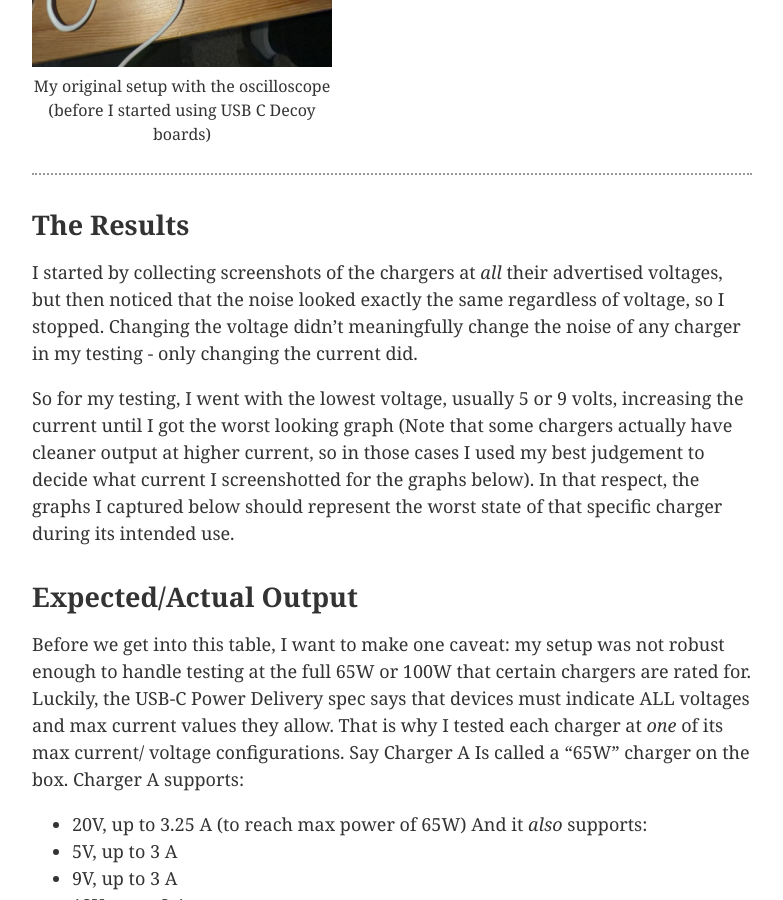
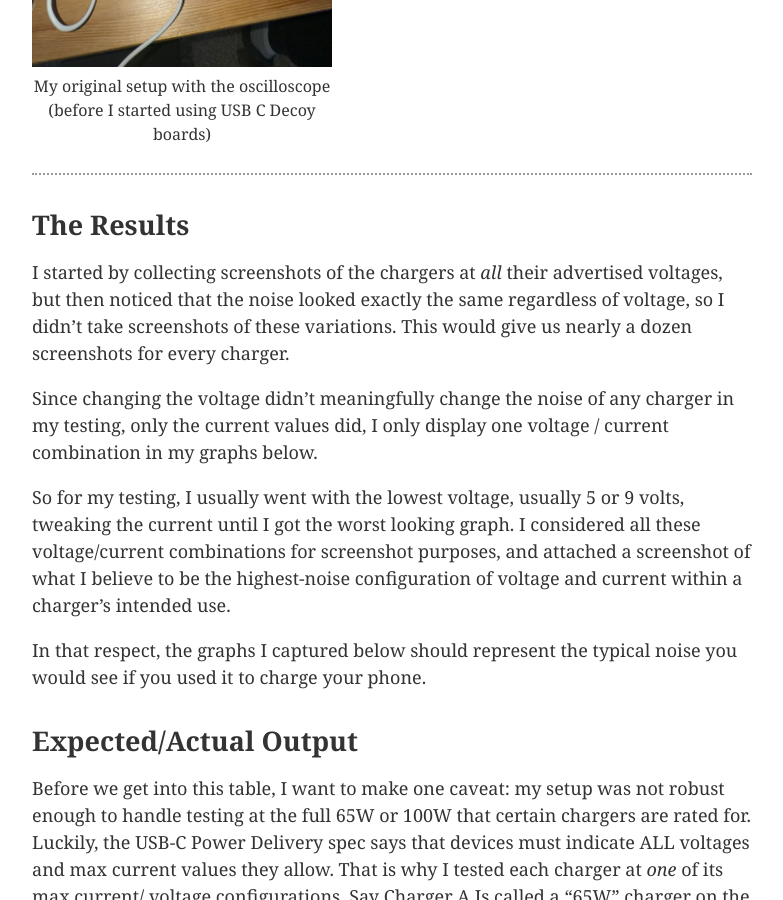
Before and after one commit to 0sps/sull1van.com, a Jekyll site: the page built from _posts/2026-01-19-a-dozen-chargers-in-the-lab.md, in a window 1280 px wide and 900 px high, scrolled down 3005 px. Shown: the whole window, without its empty margins (248-1031 px from the left). Built offline with Jekyll 4.4.1, drawn with Linux system fonts in a browser that asks for light colours.

Commit message:
Update 2026-01-19-a-dozen-chargers-in-the-lab.md

```diff
--- a/_posts/2026-01-19-a-dozen-chargers-in-the-lab.md
+++ b/_posts/2026-01-19-a-dozen-chargers-in-the-lab.md
@@ -89,7 +89,7 @@ devices:
     img1: "/assets/images/Counterfeit chinese outlet 1.png"
     img2: "/assets/images/Counterfeit chinese outlet 2.png"
     bg: "hsl(90, 32%, 93%)"
-    caption: "This was another charger that made me mad simply because of how good it is. It cost less than $10 and includes excellent power regulation. Low high-frequency noise and ripple. It also does a great job of providing the advertised power output. There is a bit of high-frequency ripple in the 50us graph, which I would be more concerned about if the voltage graph itself weren't great. Overall this is a solid charger to use."
+    caption: "This was another charger that surprised me simply because of how well it tested. It cost less than $10 and includes excellent power regulation. Low high-frequency noise and ripple. It also does a great job of providing the advertised power output. There is a bit of high-frequency ripple in the 50us graph, which I would be more concerned about if the voltage graph itself weren't great. I would still avoid this as its lack of any major certification means it could be made using cheap, poorly regulated components. But during my testing it worked just fine."
     rating: 4
     noise_rating: 4
     ripple_rating: 3
@@ -310,9 +310,13 @@ The Rigol DS1054Z was set up with its probe touching the positive terminal on th
 
 <!-- Introduce the interactive card viewer below. Something like "Scroll through the results below — click any card to expand the oscilloscope traces." -->
 
-I started by collecting screenshots of the chargers at *all* their advertised voltages, but then noticed that the noise looked exactly the same regardless of voltage, so I stopped. Changing the voltage didn't meaningfully change the noise of any charger in my testing - only changing the current did.
-
-So for my testing, I went with the lowest voltage, usually 5 or 9 volts, increasing the current until I got the worst looking graph (Note that some chargers actually have cleaner output at higher current, so in those cases I used my best judgement to decide what current I screenshotted for the graphs below). In that respect, the graphs I captured below should represent the worst state of that specific charger during its intended use.
+I started by collecting screenshots of the chargers at *all* their advertised voltages, but then noticed that the noise looked exactly the same regardless of voltage, so I didn't take screenshots of these variations. This would give us nearly a dozen screenshots for every charger.
+
+Since changing the voltage didn't meaningfully change the noise of any charger in my testing, only the current values did, I only display one voltage / current combination in my graphs below.
+
+So for my testing, I usually went with the lowest voltage, usually 5 or 9 volts, tweaking the current until I got the worst looking graph. I considered all these voltage/current combinations for screenshot purposes, and attached a screenshot of what I believe to be the highest-noise configuration of voltage and current within a charger's intended use.
+
+In that respect, the graphs I captured below should represent the typical noise you would see if you used it to charge your phone.
 
 <style>
   .table-wrapper {
```
